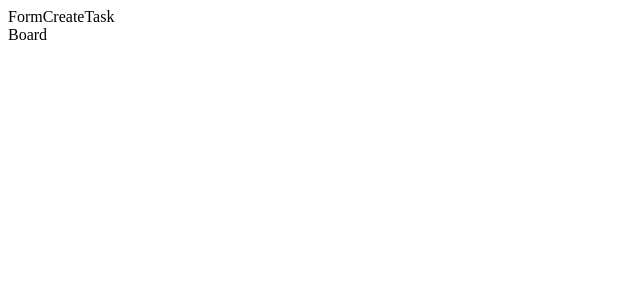
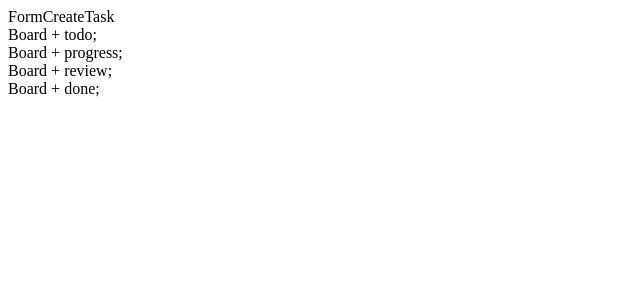
Before and after one commit to Natalina27/pasv_kanban_fe4, a React (Create React App) app: page / in a window 1280 px wide. Shown: the top 300 px of the page, without its empty margins (0-640 px from the left). Built offline with nearby package versions, Linux system fonts and the light colour scheme.

Commit message:
added statuses

```diff
--- a/src/components/App/App.js
+++ b/src/components/App/App.js
@@ -18,12 +18,19 @@ const initialTasks = [
         status: 'review'
     }
     ];
+
+const statuses = ['todo', 'progress', 'review', 'done'];
+
 function App() {
+
     const [tasks, setTasks] = useState(initialTasks);
+
   return (
     <div>
       <FormCreateTask />
-      <Board />
+        {
+            statuses.map(el =>  <Board status={el} key={el}/> )
+        }
     </div>
   );
 }
--- a/src/components/Board/index.js
+++ b/src/components/Board/index.js
@@ -1,9 +1,9 @@
 import React from 'react';
 
-export const Board = () => {
+export const Board = ({status}) => {
     return (
         <div>
-            Board
+            Board + {status};
         </div>
     );
 };
```
